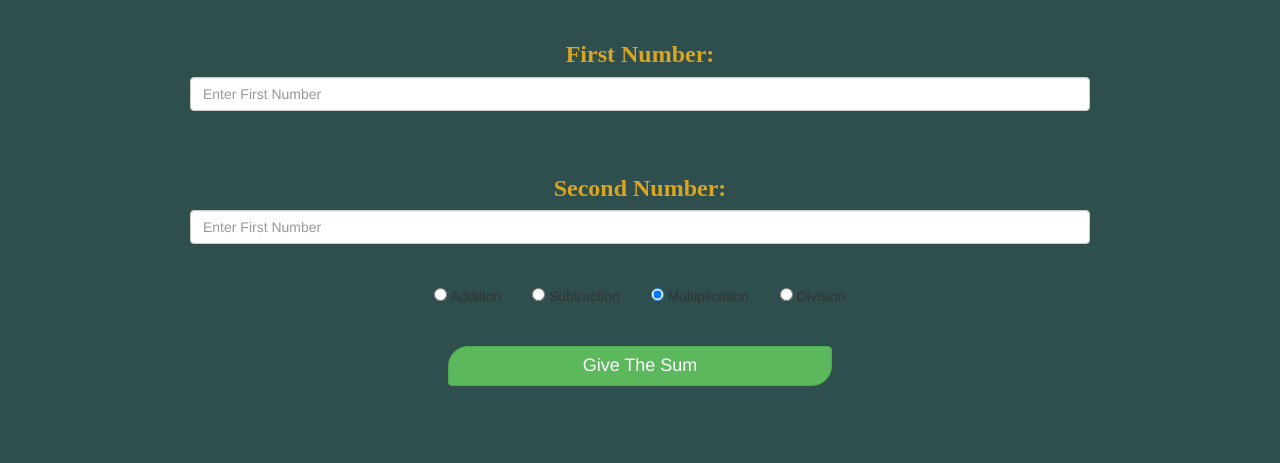
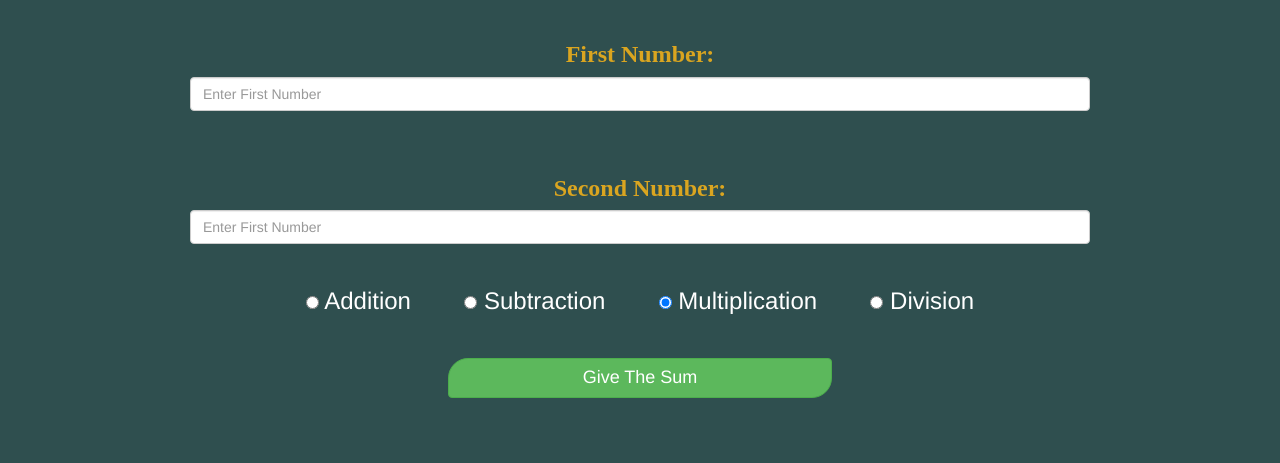
Before and after one commit to Bipraji/P89-92, a plain HTML site: page index2.html in a window 1280 px wide. Shown: the part 337-800 px from the top of the page. Drawn offline with nearby package versions, Linux system fonts and the light colour scheme; a web font is replaced by a local one.

Commit message:
Update style.css
Adding the rest styles

```diff
--- a/style.css
+++ b/style.css
@@ -85,3 +85,15 @@ body
 ::-webkit-scrollbar-thumb{
     color: darkslateblue;
 }
+#math_type{
+
+    color : white;
+    font-size: x-large;
+
+}
+
+#math_type input{
+
+    padding: 100px;
+
+}
```
